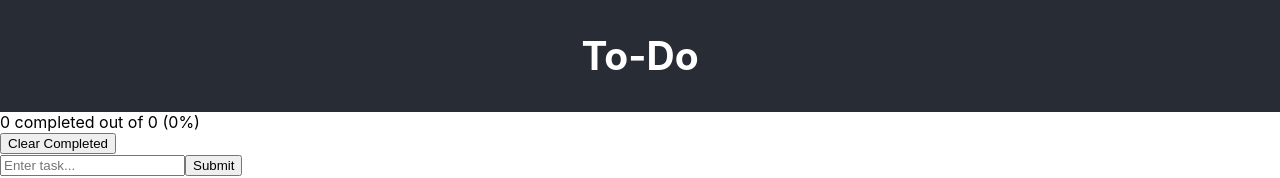
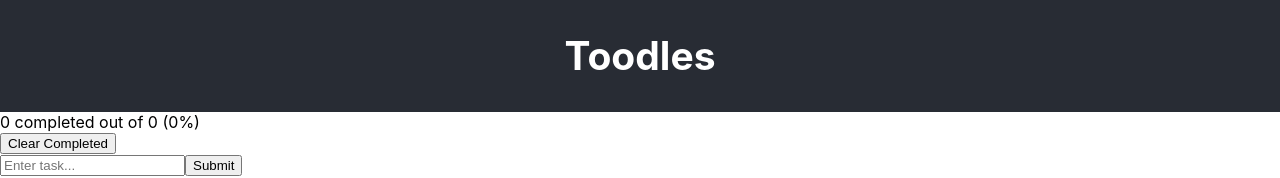
Before and after one commit to mdehmer/todo-list, a React (Create React App) app: page / in a window 1280 px wide. Shown: the top 178 px of the page. Built offline with nearby package versions, Linux system fonts and the light colour scheme.

Commit message:
Ny titel

```diff
--- a/src/Header.js
+++ b/src/Header.js
@@ -1,7 +1,7 @@
 export function Header() {
   return (
     <header className="App-header">
-      <h2>To-Do</h2>
+      <h2>Toodles</h2>
     </header>
   );
 }
```
